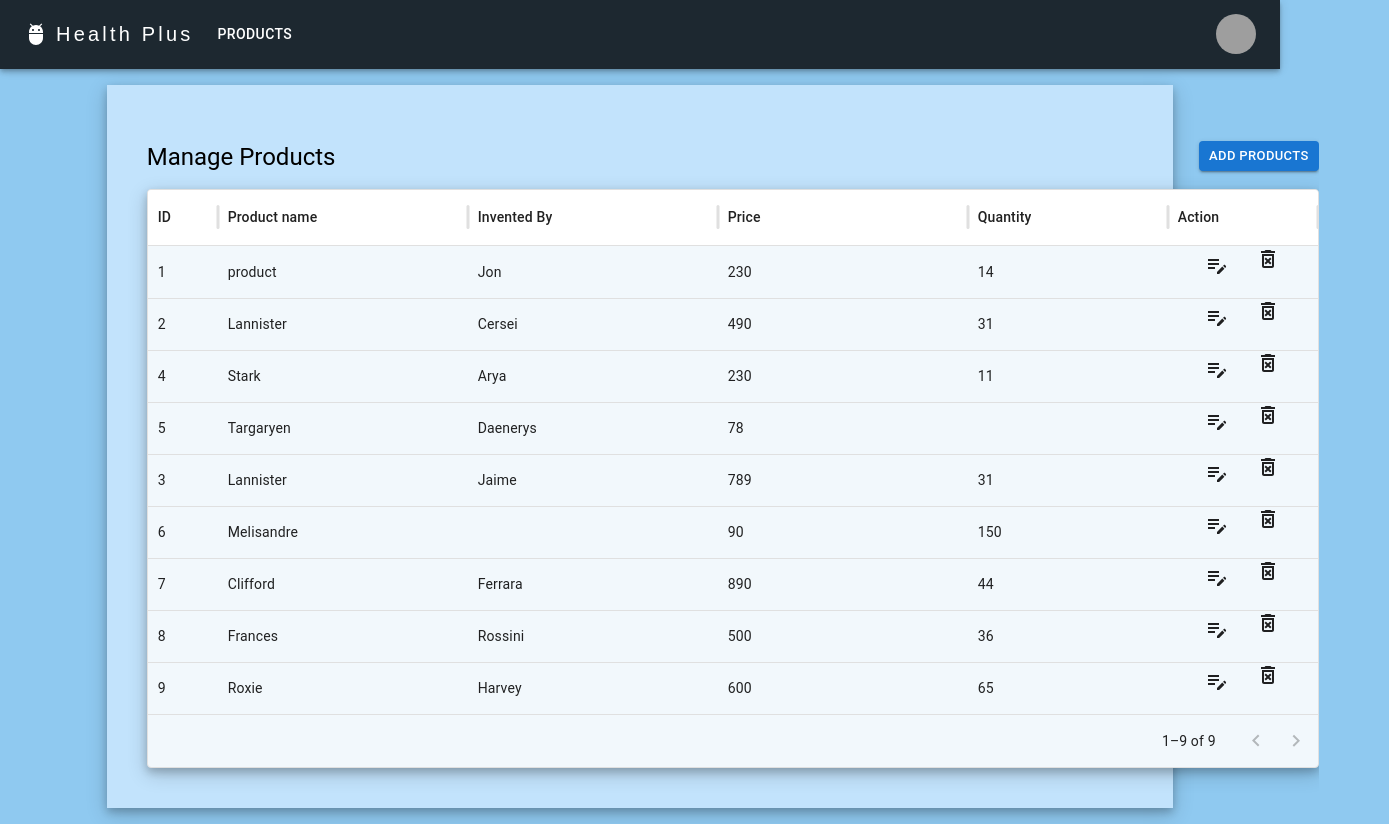
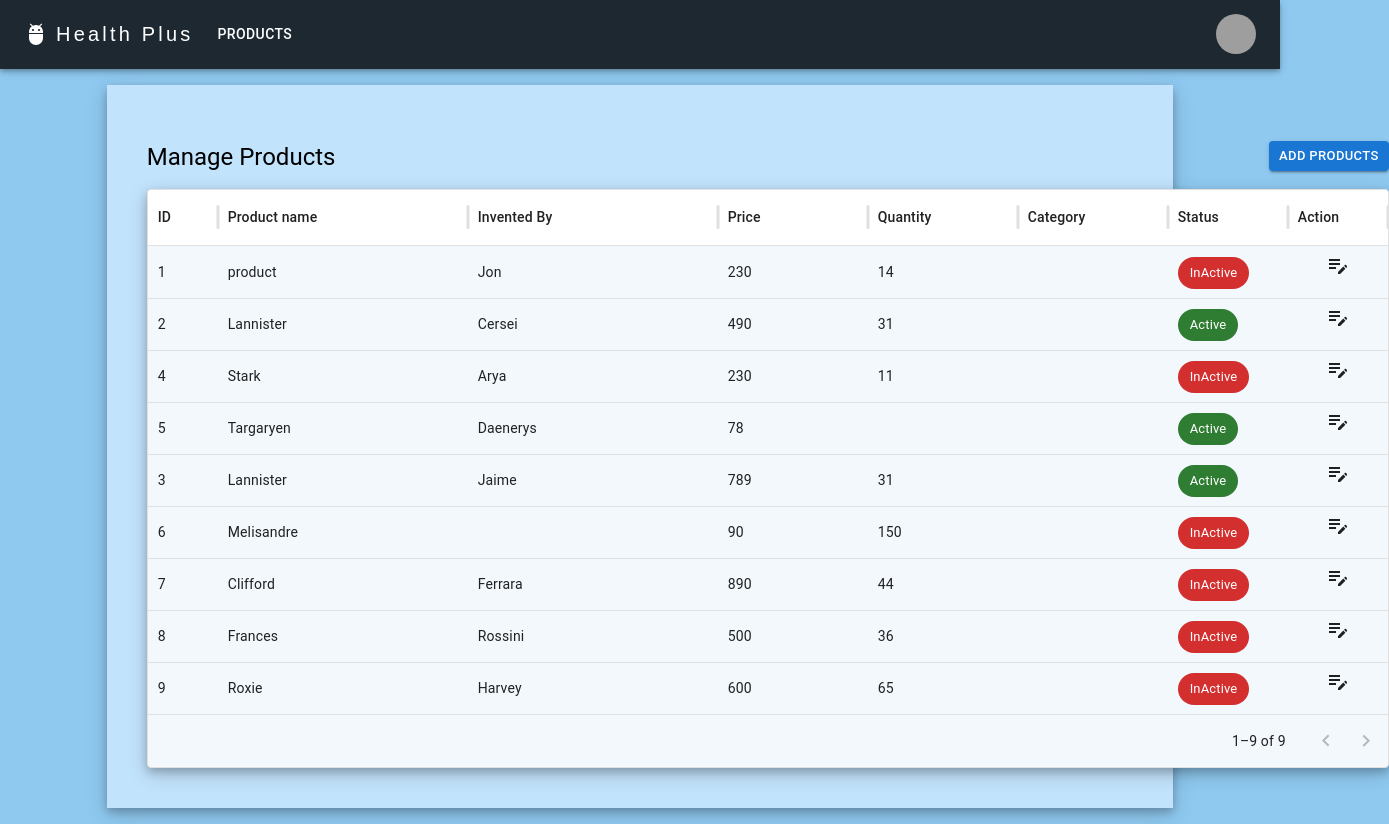
Before and after one commit to Aayushi-2000/Health_Plus, a React (Create React App) app: page /products in a window 1280 px wide. Shown: the whole page, 1389 px wide, since content can reach past the window. Built offline with nearby package versions, Linux system fonts and the light colour scheme; grey boxes are pictures that could not be loaded.

Commit message:
product-status

```diff
--- a/src/components/Dialogs/AddandEditProducts.js
+++ b/src/components/Dialogs/AddandEditProducts.js
@@ -5,6 +5,7 @@ import {
   DialogActions,
   DialogContent,
   Grid,
+  Switch,
   TextField,
   Typography,
 } from "@mui/material";
@@ -15,19 +16,26 @@ import { yupResolver } from "@hookform/resolvers/yup";
 import { EditNoteOutlined } from "@mui/icons-material";
 
 const schema = yup.object().shape({
-  name: yup.string().required("Product Name is required"),
-  inventedBy: yup.string().required("Invented by is required"),
+  name: yup
+    .string()
+    .required("Product Name is required")
+    ?.matches(/^[a-zA-Z ]+$/, "Invalid name only characters allowed"),
+  inventedBy: yup
+    .string()
+    .required("Invented by is required")
+    .matches(/^[a-zA-Z ]+$/, "Invalid Invented by only characters allowed"),
   quantity: yup.string().required("Quantity is required "),
   price: yup.string().required("Price is required"),
 });
 const AddEditProduct = ({ row }) => {
   const data = row?.row;
-
   const [open, setOpen] = useState(false);
   const {
     control,
     handleSubmit,
     reset,
+    watch,
+    setValue,
     formState: { errors },
   } = useForm({
     defaultValues: {
@@ -35,9 +43,11 @@ const AddEditProduct = ({ row }) => {
       inventedBy: data ? data?.company : "",
       quantity: data ? data?.quantity : "",
       price: data ? data?.price : "",
+      isActive: data ? data?.isActive : false,
     },
     resolver: yupResolver(schema),
   });
+  const isActive = watch("isActive");
   const handleOpen = () => {
     reset();
     setOpen(true);
@@ -45,7 +55,9 @@ const AddEditProduct = ({ row }) => {
   const handleClose = () => {
     setOpen(false);
   };
-
+  const HandleISActive = () => {
+    setValue("isActive", !isActive);
+  };
   const OnSubmit = (data) => {
     console.log("data", data);
     handleClose();
@@ -142,6 +154,11 @@ const AddEditProduct = ({ row }) => {
                   />
                 </Grid>
               </Grid>
+              <Grid container sx={12} display="flex" justifyContent="center">
+                <Grid item sx={4}>
+                  <Switch checked={isActive} onChange={HandleISActive} />
+                </Grid>
+              </Grid>
             </Grid>
           </DialogContent>
           <Box display="ruby-text" sx={{ pb: 2 }}>
--- a/src/components/common/constants.js
+++ b/src/components/common/constants.js
@@ -0,0 +1,9 @@
+export const status = {
+  active: "Active",
+  inActive: "InActive",
+};
+
+export const StatusColor = {
+  Active: "success",
+  InActive: "error",
+};
--- a/src/components/layout/layout.js
+++ b/src/components/layout/layout.js
@@ -1,15 +1,18 @@
-import React from 'react';
-import { Outlet } from 'react-router-dom';
-import { Grid } from '@mui/material';
-import NavBar from '../../pages/NavBar';
-
+import React from "react";
+import { Outlet, useLocation } from "react-router-dom";
+import { Grid } from "@mui/material";
+import NavBar from "../../pages/NavBar";
 
 const Layout = () => {
+  const location = useLocation();
+
   return (
     <Grid container>
+      {location?.pathname !== "/login" ? (
         <Grid item xs={12} className="sticky">
           <NavBar />
         </Grid>
+      ) : null}
       <Grid item xs={12}>
         <Outlet />
       </Grid>
--- a/src/pages/Login.js
+++ b/src/pages/Login.js
@@ -14,7 +14,18 @@ import Typography from "@mui/material/Typography";
 import AdbIcon from "@mui/icons-material/Adb";
 import { Visibility, VisibilityOff } from "@mui/icons-material";
 import { Controller, useForm } from "react-hook-form";
-
+import * as yup from "yup";
+import { yupResolver } from "@hookform/resolvers/yup";
+const schema = yup.object().shape({
+  email: yup
+    .string()
+    .required("Email is required")
+    .matches(
+      /^([\w-]+(?:\.[\w-]+)*)@((?:[\w-]+\.)*\w[\w-]{0,66})\.([a-z]{2,6}(?:\.[a-z]{2})?)$/i,
+      "Invalid email"
+    ),
+  password: yup.string().required("PassWord is required"),
+});
 const LogInPage = () => {
   const [showPassword, setShowPassword] = React.useState(false);
   const handleClickShowPassword = () => setShowPassword((show) => !show);
@@ -23,7 +34,7 @@ const LogInPage = () => {
     control,
     formState: { errors },
     reset,
-  } = useForm();
+  } = useForm({ resolver: yupResolver(schema) });
   const handleMouseDownPassword = (event) => {
     event.preventDefault();
   };
@@ -118,9 +129,9 @@ const LogInPage = () => {
                                   edge="end"
                                 >
                                   {showPassword ? (
+                                    <Visibility />
+                                  ) : (
                                     <VisibilityOff />
-                                  ) : (
-                                    <Visibility />
                                   )}
                                 </IconButton>
                               </InputAdornment>
--- a/src/pages/ProductDashboard.js
+++ b/src/pages/ProductDashboard.js
@@ -1,9 +1,12 @@
 import * as React from "react";
 import Box from "@mui/material/Box";
 import { DataGrid } from "@mui/x-data-grid";
-import { Grid, Typography } from "@mui/material";
+import { Chip, Grid, Typography } from "@mui/material";
 import AddEditProduct from "../components/Dialogs/AddandEditProducts";
-import DeleteProduct from "../components/Dialogs/deleteProduct";
+import { StatusColor, status } from "../components/common/constants";
+const getStatusType = (statusType) => {
+  return statusType ? status?.active : status?.inActive;
+};
 
 const columns = [
   {
@@ -33,30 +36,54 @@ const columns = [
   {
     field: "price",
     headerName: "Price",
-    width: 200,
-    maxwidth: 230,
-    minWidth: 250,
+    width: 100,
+    maxwidth: 130,
+    minWidth: 150,
     sortable: false,
   },
   {
     field: "quantity",
     headerName: "Quantity",
-    width: 200,
-    maxwidth: 250,
+    width: 100,
+    maxwidth: 150,
     minWidth: 150,
     sortable: false,
   },
   {
+    field: "category",
+    headerName: "Category",
+    width: 100,
+    maxwidth: 150,
+    minWidth: 150,
+    sortable: false,
+  },
+  {
+    field: "isActive",
+    headerName: "Status",
+    maxwidth: 120,
+    minWidth: 120,
+    sortable: false,
+    renderCell: (row) => {
+      return (
+        <Box>
+          <Chip
+            label={getStatusType(row?.row?.isActive)}
+            color={StatusColor[getStatusType(row?.row?.isActive)]}
+          />
+        </Box>
+      );
+    },
+  },
+  {
     field: "action",
     headerName: "Action",
-    maxwidth: 150,
-    minWidth: 150,
+    maxwidth: 80,
+    minWidth: 80,
     sortable: false,
     renderCell: (row) => {
       return (
         <Box display="flex" justifyContent="space-evenly">
           <AddEditProduct row={row} />
-          <DeleteProduct />
         </Box>
       );
     },
@@ -64,15 +91,78 @@ const columns = [
 ];
 
 const rows = [
-  { id: 1, name: "product", company: "Jon", quantity: 14, price: 230 },
-  { id: 2, name: "Lannister", company: "Cersei", quantity: 31, price: 490 },
-  { id: 4, name: "Stark", company: "Arya", quantity: 11, price: 230 },
-  { id: 5, name: "Targaryen", company: "Daenerys", quantity: null, price: 78 },
-  { id: 3, name: "Lannister", company: "Jaime", quantity: 31, price: 789 },
-  { id: 6, name: "Melisandre", company: null, quantity: 150, price: 90 },
-  { id: 7, name: "Clifford", company: "Ferrara", quantity: 44, price: 890 },
-  { id: 8, name: "Frances", company: "Rossini", quantity: 36, price: 500 },
-  { id: 9, name: "Roxie", company: "Harvey", quantity: 65, price: 600 },
+  {
+    id: 1,
+    name: "product",
+    company: "Jon",
+    quantity: 14,
+    price: 230,
+    isActive: false,
+  },
+  {
+    id: 2,
+    name: "Lannister",
+    company: "Cersei",
+    quantity: 31,
+    price: 490,
+    isActive: true,
+  },
+  {
+    id: 4,
+    name: "Stark",
+    company: "Arya",
+    quantity: 11,
+    price: 230,
+    isActive: false,
+  },
+  {
+    id: 5,
+    name: "Targaryen",
+    company: "Daenerys",
+    quantity: null,
+    price: 78,
+    isActive: true,
+  },
+  {
+    id: 3,
+    name: "Lannister",
+    company: "Jaime",
+    quantity: 31,
+    price: 789,
+    isActive: true,
+  },
+  {
+    id: 6,
+    name: "Melisandre",
+    company: null,
+    quantity: 150,
+    price: 90,
+    isActive: false,
+  },
+  {
+    id: 7,
+    name: "Clifford",
+    company: "Ferrara",
+    quantity: 44,
+    price: 890,
+    isActive: false,
+  },
+  {
+    id: 8,
+    name: "Frances",
+    company: "Rossini",
+    quantity: 36,
+    price: 500,
+    isActive: false,
+  },
+  {
+    id: 9,
+    name: "Roxie",
+    company: "Harvey",
+    quantity: 65,
+    price: 600,
+    isActive: false,
+  },
 ];
 
 export default function AdminDashboard() {
```
Lines whose indentation alone changed are shown as unchanged.
